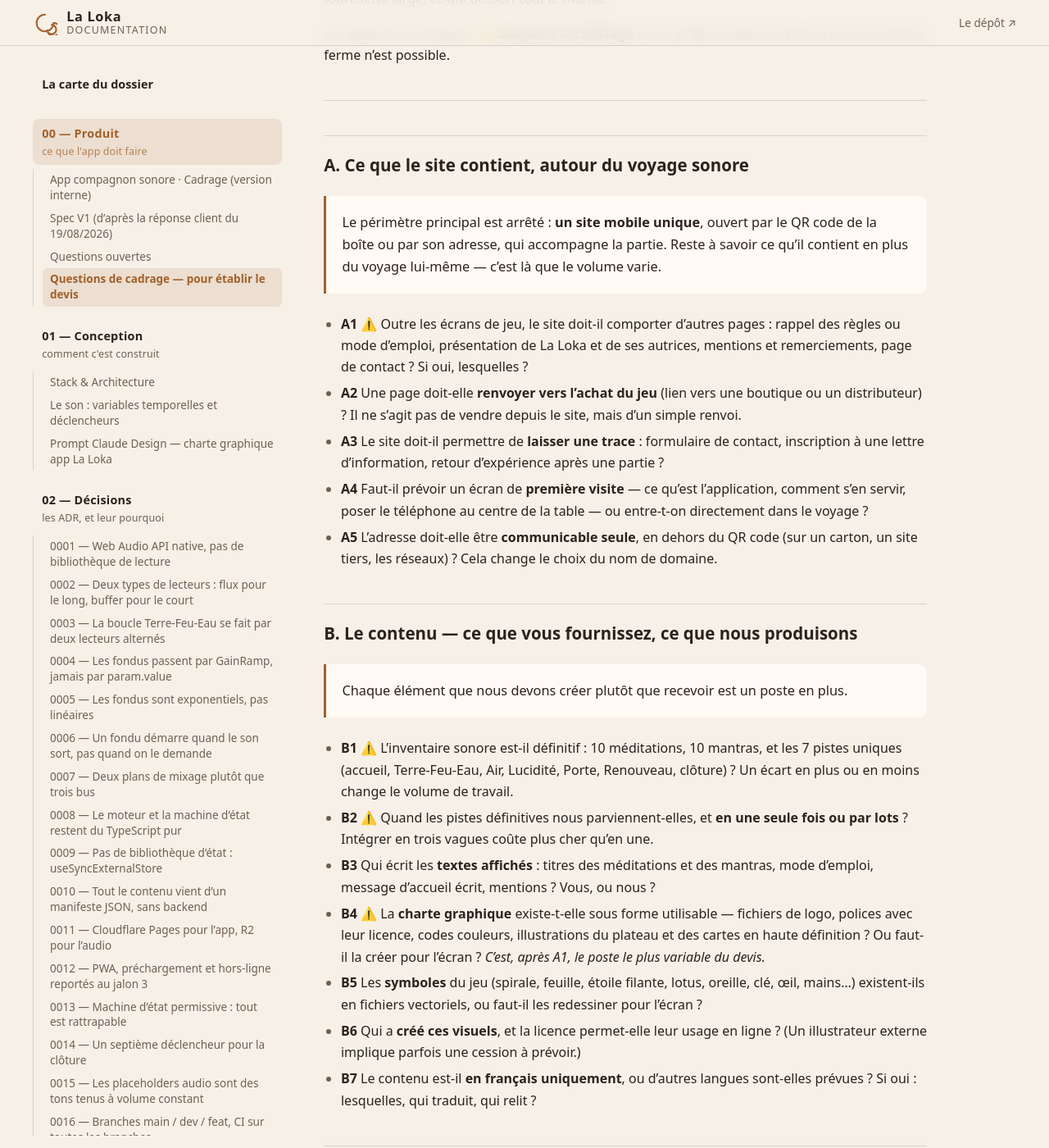
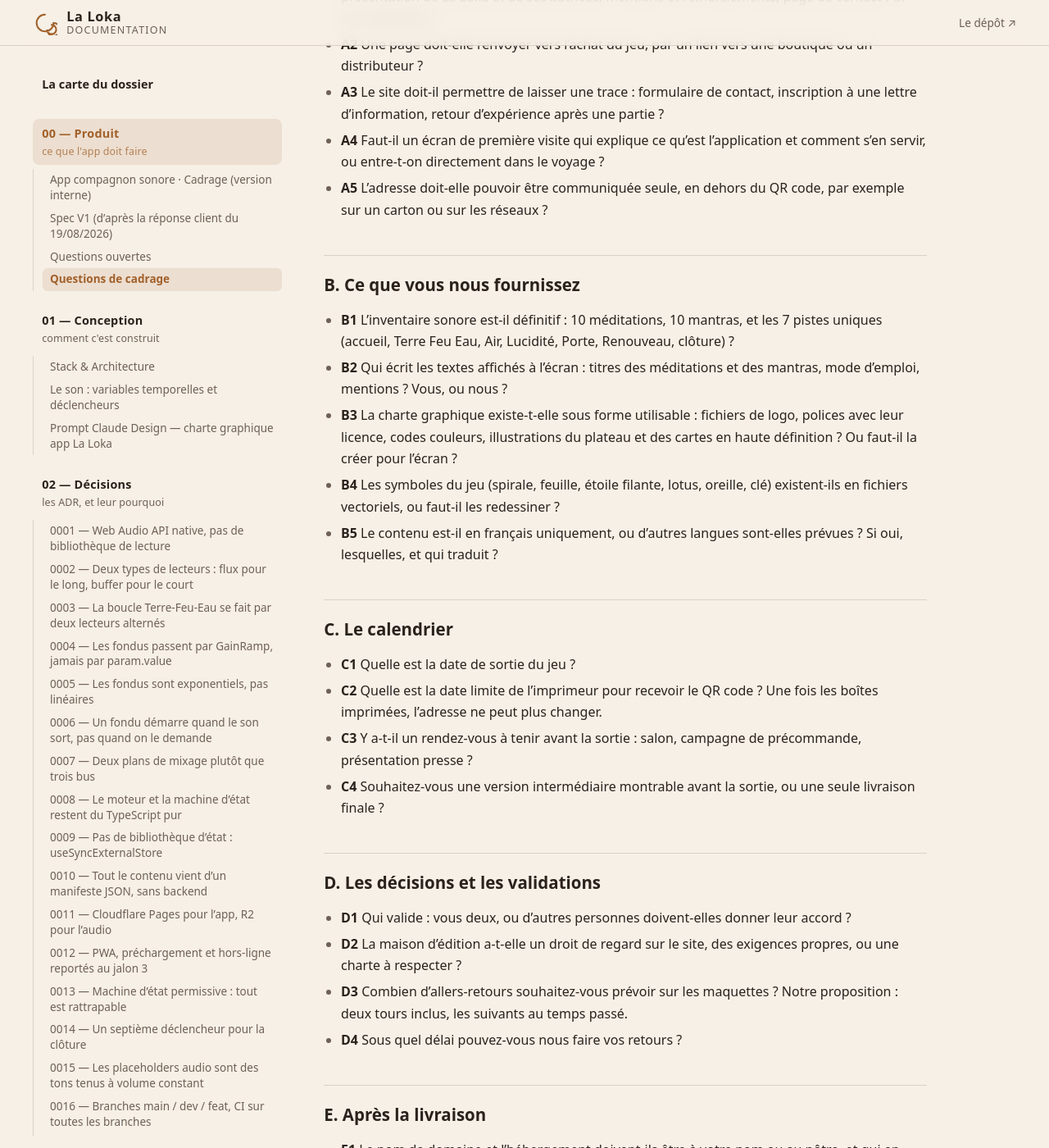
Before and after one commit to Wieedze/Loka, a Jekyll site: the page built from docs/00-produit/04-questions-devis.md, in a window 1280 px wide and 1400 px high, scrolled down 333 px. Shown: the whole window at 82% size. Built offline with Jekyll 4.4.1, drawn with Linux system fonts in a browser that asks for light colours; our own code applies the rules of GitHub Pages for plain Markdown files; some of the changed text lies outside the part shown.

Commit message:
docs: version épurée du questionnaire de devis
Retire le destinataire, les commentaires qui introduisaient chaque
section, les justifications de prix et les tirets. Retire B2 (livraison
en une ou plusieurs vagues), B6 (auteur des visuels), C3 (date des
pistes), F2, F3 et F4, ainsi que les deux sections de synthèse finales.

Reste la liste des questions, renumérotée sans trous, formulée
simplement et sans terme technique.

Co-Authored-By: Claude Opus 5 <noreply@anthropic.com>

```diff
--- a/docs/00-produit/04-questions-devis.md
+++ b/docs/00-produit/04-questions-devis.md
@@ -1,147 +1,47 @@
-# Questions de cadrage — pour établir le devis
+# Questions de cadrage
 
-Destinataire : Oddwave Studio (Dorine & Morgane).
-Objet : réunir ce qui manque pour chiffrer le projet La Loka.
+Vos réponses nous permettront d'établir le devis.
 
-Ces questions ne portent pas sur la technique — elles servent à délimiter **ce
-qui est à produire**. Chaque bloc correspond à un poste du devis : sans réponse,
-le poste ne peut être chiffré qu'en fourchette large, ce qui dessert tout le
-monde.
+## A. Le contenu du site
 
-Les questions marquées ⚠️ **bloquent le chiffrage** : tant qu'elles restent
-ouvertes, aucun montant ferme n'est possible.
+- **A1** Outre les écrans de jeu, le site doit-il comporter d'autres pages : rappel des règles, présentation de La Loka et de ses autrices, mentions et remerciements, page de contact ? Si oui, lesquelles ?
+- **A2** Une page doit-elle renvoyer vers l'achat du jeu, par un lien vers une boutique ou un distributeur ?
+- **A3** Le site doit-il permettre de laisser une trace : formulaire de contact, inscription à une lettre d'information, retour d'expérience après une partie ?
+- **A4** Faut-il un écran de première visite qui explique ce qu'est l'application et comment s'en servir, ou entre-t-on directement dans le voyage ?
+- **A5** L'adresse doit-elle pouvoir être communiquée seule, en dehors du QR code, par exemple sur un carton ou sur les réseaux ?
 
----
+## B. Ce que vous nous fournissez
 
-## A. Ce que le site contient, autour du voyage sonore
+- **B1** L'inventaire sonore est-il définitif : 10 méditations, 10 mantras, et les 7 pistes uniques (accueil, Terre Feu Eau, Air, Lucidité, Porte, Renouveau, clôture) ?
+- **B2** Qui écrit les textes affichés à l'écran : titres des méditations et des mantras, mode d'emploi, mentions ? Vous, ou nous ?
+- **B3** La charte graphique existe-t-elle sous forme utilisable : fichiers de logo, polices avec leur licence, codes couleurs, illustrations du plateau et des cartes en haute définition ? Ou faut-il la créer pour l'écran ?
+- **B4** Les symboles du jeu (spirale, feuille, étoile filante, lotus, oreille, clé) existent-ils en fichiers vectoriels, ou faut-il les redessiner ?
+- **B5** Le contenu est-il en français uniquement, ou d'autres langues sont-elles prévues ? Si oui, lesquelles, et qui traduit ?
 
-> Le périmètre principal est arrêté : **un site mobile unique**, ouvert par le QR
-> code de la boîte ou par son adresse, qui accompagne la partie. Reste à savoir
-> ce qu'il contient en plus du voyage lui-même — c'est là que le volume varie.
+## C. Le calendrier
 
-- **A1 ⚠️** Outre les écrans de jeu, le site doit-il comporter d'autres pages :
-  rappel des règles ou mode d'emploi, présentation de La Loka et de ses
-  autrices, mentions et remerciements, page de contact ? Si oui, lesquelles ?
-- **A2** Une page doit-elle **renvoyer vers l'achat du jeu** (lien vers une
-  boutique ou un distributeur) ? Il ne s'agit pas de vendre depuis le site, mais
-  d'un simple renvoi.
-- **A3** Le site doit-il permettre de **laisser une trace** : formulaire de
-  contact, inscription à une lettre d'information, retour d'expérience après une
-  partie ?
-- **A4** Faut-il prévoir un écran de **première visite** — ce qu'est
-  l'application, comment s'en servir, poser le téléphone au centre de la table —
-  ou entre-t-on directement dans le voyage ?
-- **A5** L'adresse doit-elle être **communicable seule**, en dehors du QR code
-  (sur un carton, un site tiers, les réseaux) ? Cela change le choix du nom de
-  domaine.
+- **C1** Quelle est la date de sortie du jeu ?
+- **C2** Quelle est la date limite de l'imprimeur pour recevoir le QR code ? Une fois les boîtes imprimées, l'adresse ne peut plus changer.
+- **C3** Y a-t-il un rendez-vous à tenir avant la sortie : salon, campagne de précommande, présentation presse ?
+- **C4** Souhaitez-vous une version intermédiaire montrable avant la sortie, ou une seule livraison finale ?
 
-## B. Le contenu — ce que vous fournissez, ce que nous produisons
+## D. Les décisions et les validations
 
-> Chaque élément que nous devons créer plutôt que recevoir est un poste en plus.
+- **D1** Qui valide : vous deux, ou d'autres personnes doivent-elles donner leur accord ?
+- **D2** La maison d'édition a-t-elle un droit de regard sur le site, des exigences propres, ou une charte à respecter ?
+- **D3** Combien d'allers-retours souhaitez-vous prévoir sur les maquettes ? Notre proposition : deux tours inclus, les suivants au temps passé.
+- **D4** Sous quel délai pouvez-vous nous faire vos retours ?
 
-- **B1 ⚠️** L'inventaire sonore est-il définitif : 10 méditations, 10 mantras,
-  et les 7 pistes uniques (accueil, Terre-Feu-Eau, Air, Lucidité, Porte,
-  Renouveau, clôture) ? Un écart en plus ou en moins change le volume de travail.
-- **B2 ⚠️** Quand les pistes définitives nous parviennent-elles, et **en une
-  seule fois ou par lots** ? Intégrer en trois vagues coûte plus cher qu'en une.
-- **B3** Qui écrit les **textes affichés** : titres des méditations et des
-  mantras, mode d'emploi, message d'accueil écrit, mentions ? Vous, ou nous ?
-- **B4 ⚠️** La **charte graphique** existe-t-elle sous forme utilisable —
-  fichiers de logo, polices avec leur licence, codes couleurs, illustrations du
-  plateau et des cartes en haute définition ? Ou faut-il la créer pour l'écran ?
-  *C'est, après A1, le poste le plus variable du devis.*
-- **B5** Les **symboles** du jeu (spirale, feuille, étoile filante, lotus,
-  oreille, clé, œil, mains…) existent-ils en fichiers vectoriels, ou faut-il les
-  redessiner pour l'écran ?
-- **B6** Qui a **créé ces visuels**, et la licence permet-elle leur usage en
-  ligne ? (Un illustrateur externe implique parfois une cession à prévoir.)
-- **B7** Le contenu est-il **en français uniquement**, ou d'autres langues
-  sont-elles prévues ? Si oui : lesquelles, qui traduit, qui relit ?
+## E. Après la livraison
 
-## C. Le calendrier — il conditionne le prix autant que le contenu
+- **E1** Le nom de domaine et l'hébergement doivent-ils être à votre nom ou au nôtre, et qui en règle le coût annuel ?
+- **E2** Souhaitez-vous une maintenance : forfait annuel, intervention à la demande, ou rien de prévu ?
+- **E3** Des extensions du jeu sont-elles prévues ? Combien, et à quel horizon ?
+- **E4** Pour ces extensions, qui ajoutera le contenu : nous à chaque fois, ou souhaitez-vous pouvoir le faire vous-mêmes depuis une interface dédiée ?
+- **E5** Souhaitez-vous savoir combien le site est utilisé, par exemple le nombre de parties lancées et les univers les plus joués ?
 
-> Un même travail livré en urgence ne se chiffre pas comme un travail étalé.
+## F. Le cadre du projet
 
-- **C1 ⚠️** Date de **sortie du jeu**.
-- **C2 ⚠️** **Date limite de l'imprimeur** pour recevoir le QR code — c'est la
-  seule échéance irréversible du projet : une fois les boîtes imprimées,
-  l'adresse ne peut plus changer.
-- **C3** Date à laquelle les **pistes audio définitives** seront livrées.
-- **C4** Y a-t-il un **jalon intermédiaire** à tenir : salon, campagne de
-  précommande ou de financement, présentation presse, démonstration ?
-- **C5** Souhaitez-vous une **version intermédiaire** montrable avant la sortie
-  (par exemple pour un salon), ou une seule livraison finale ?
-
-## D. Les décisions et les validations — le poste le plus sous-estimé
-
-> Les allers-retours non cadrés sont la première cause de dépassement.
-
-- **D1** Qui **valide** : vous deux, ou d'autres personnes doivent-elles donner
-  leur accord ?
-- **D2** La **maison d'édition** a-t-elle un droit de regard sur l'application,
-  des exigences propres, ou une charte à respecter ?
-- **D3** Combien d'**allers-retours** souhaitez-vous prévoir sur les maquettes ?
-  *Notre proposition : deux tours inclus, les suivants au temps passé.*
-- **D4** Sous quel **délai** pouvez-vous nous faire vos retours ? Un projet qui
-  attend trois semaines à chaque étape coûte plus cher qu'un projet fluide.
-
-## E. Après la livraison — ce qui est ponctuel, ce qui est récurrent
-
-> Ces réponses séparent le devis en « une fois » et « chaque année ».
-
-- **E1** Le **nom de domaine et l'hébergement** doivent-ils être à votre nom ou
-  au nôtre ? Et qui en règle le coût annuel ?
-- **E2** Souhaitez-vous une **maintenance** : forfait annuel, intervention à la
-  demande, ou rien de prévu ?
-- **E3 ⚠️** Des **extensions** du jeu sont-elles prévues — combien, et à quel
-  horizon ? Concevoir dès maintenant pour accueillir des extensions a un coût,
-  mais bien inférieur à une reprise ultérieure.
-- **E4 ⚠️** Pour ces extensions, qui **ajoutera le contenu** : nous, à chaque
-  fois — ou souhaitez-vous pouvoir le faire vous-mêmes depuis une interface
-  d'administration ? *C'est un poste important : la seconde option est un
-  développement à part entière.*
-- **E5** Souhaitez-vous savoir **combien l'application est utilisée** (nombre de
-  parties lancées, univers les plus joués) ? Cela implique un dispositif de
-  mesure et une mention légale.
-
-## F. Le cadre commercial et juridique
-
-- **F1 ⚠️** Quelle **enveloppe budgétaire** avez-vous en tête ? Même une
-  fourchette large nous permet de calibrer la proposition plutôt que de
-  proposer à côté.
-- **F2** **Modalités de règlement** souhaitées : acompte à la commande, paiement
-  échelonné par étape, solde à la livraison ?
-- **F3** Sur quelle **entité** facturer : société, association, particulier ?
-- **F4 ⚠️** **Droits sur les musiques et les voix** : les contrats existants
-  couvrent-ils leur diffusion en ligne, et pour les futures extensions ?
-- **F5** À qui appartient le **code livré**, et souhaitez-vous pouvoir le
-  reprendre avec un autre prestataire le cas échéant ?
-- **F6** Qui figure comme **éditeur du site** dans les mentions légales, et qui
-  est responsable des données si des statistiques sont mises en place ?
-
----
-
-## Ce qui bloque réellement le chiffrage
-
-Si vous ne deviez répondre qu'à quatre questions, ce sont celles-ci :
-
-1. **B4** — la charte graphique est-elle utilisable en l'état, ou à créer.
-2. **E4** — devez-vous pouvoir ajouter du contenu vous-mêmes, plus tard.
-3. **A1** — y a-t-il des pages en plus des écrans de jeu.
-4. **C2** — la date limite de l'imprimeur.
-5. **F1** — l'enveloppe dont vous disposez.
-
-Les trois premières déterminent le volume de travail. La quatrième dit si le
-projet est tenable dans le calendrier. La cinquième nous évite de vous proposer
-à côté.
-
-## Ce que nous vous proposerons en face
-
-Le devis distinguera :
-
-- un **socle** : ce qui est indispensable à une première version qui fonctionne ;
-- des **options chiffrées séparément**, que vous activez ou non : pages
-  additionnelles, multilingue, interface d'ajout de contenu, statistiques,
-  maintenance annuelle ;
-- les **coûts récurrents** (domaine, hébergement), isolés du reste pour que vous
-  sachiez ce que le projet coûte chaque année.
+- **F1** Quelle enveloppe budgétaire avez-vous en tête ? Même une fourchette large nous aide à calibrer la proposition.
+- **F2** À qui appartient le site une fois livré, et souhaitez-vous pouvoir le confier à un autre prestataire par la suite ?
+- **F3** Qui figure comme éditeur du site dans les mentions légales ?
```
Also changed, not shown: 1 other file.
